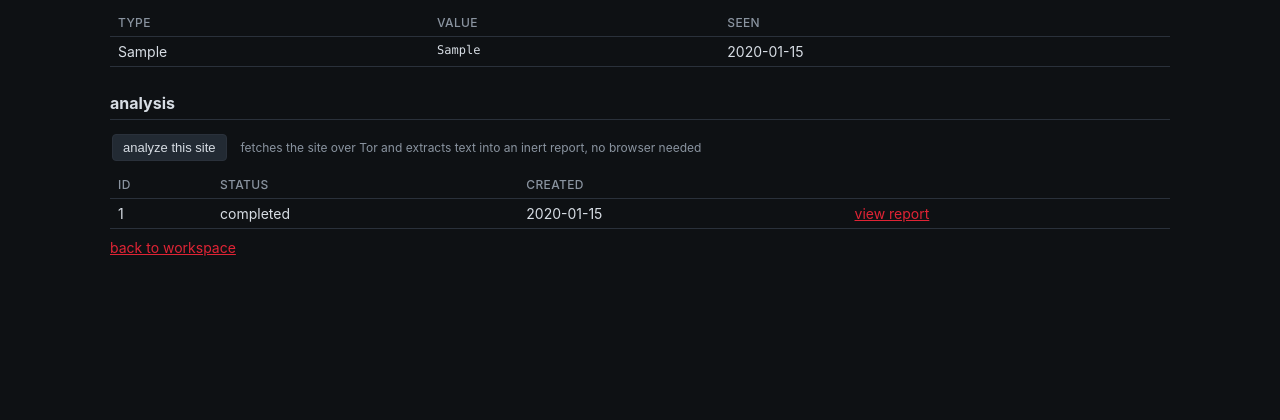
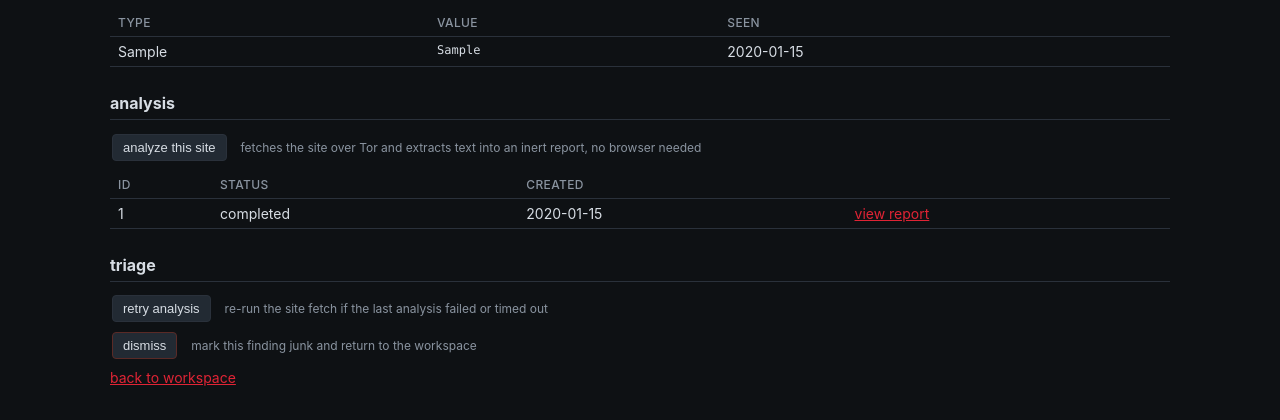
Before and after one commit to sec0ps/va-pt, a Flask app: page /findings/1 in a window 1280 px wide. Shown: the part 482-902 px from the top of the page. Before the commit the page ends 738 px from the top, so only its background shows below. Run offline with Flask 3, Linux system fonts and the light colour scheme; the visitor is signed in with stand-in values (Sample User, id 1); tables that the repository leaves empty hold one stand-in row (values such as "Sample post").

Commit message:
Update finding.html

```diff
--- a/darkweb-recon/console/templates/finding.html
+++ b/darkweb-recon/console/templates/finding.html
@@ -88,6 +88,19 @@ Location: darkweb-recon/console/templates/finding.html
 </tbody>
 </table>
 
+<h2>triage</h2>
+<div class="row">
+<form method="post" action="{{ url_for('ui.analyze_finding', fid=f.id) }}" class="inline" autocomplete="off"><button>retry analysis</button></form>
+<span class="hint">re-run the site fetch if the last analysis failed or timed out</span>
+</div>
+<div class="row">
+<form method="post" action="{{ url_for('ui.finding_status', fid=f.id) }}" class="inline" autocomplete="off">
+<input type="hidden" name="next" value="{{ url_for('ui.workspace_detail', wid=f.workspace_id) }}">
+<button name="status" value="dismissed" class="danger">dismiss</button>
+</form>
+<span class="hint">mark this finding junk and return to the workspace</span>
+</div>
+
 <p class="row">
 <a href="{{ url_for('ui.workspace_detail', wid=f.workspace_id) }}">back to workspace</a>
 </p>
```
